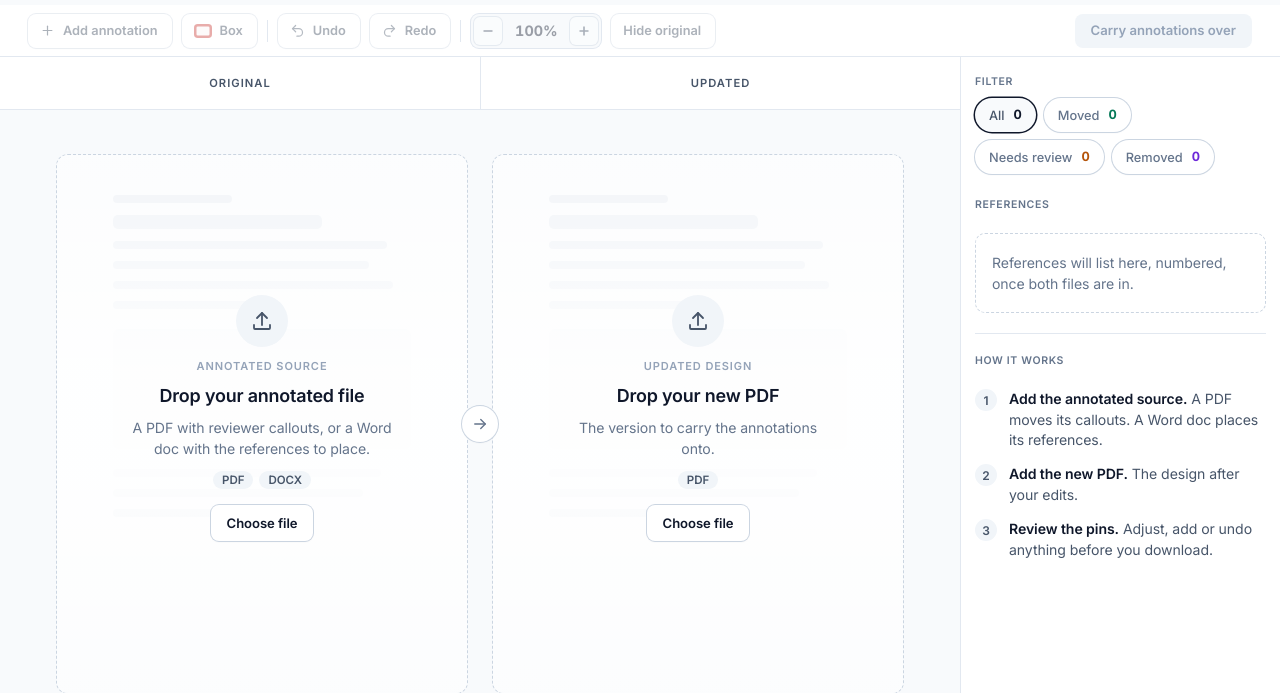
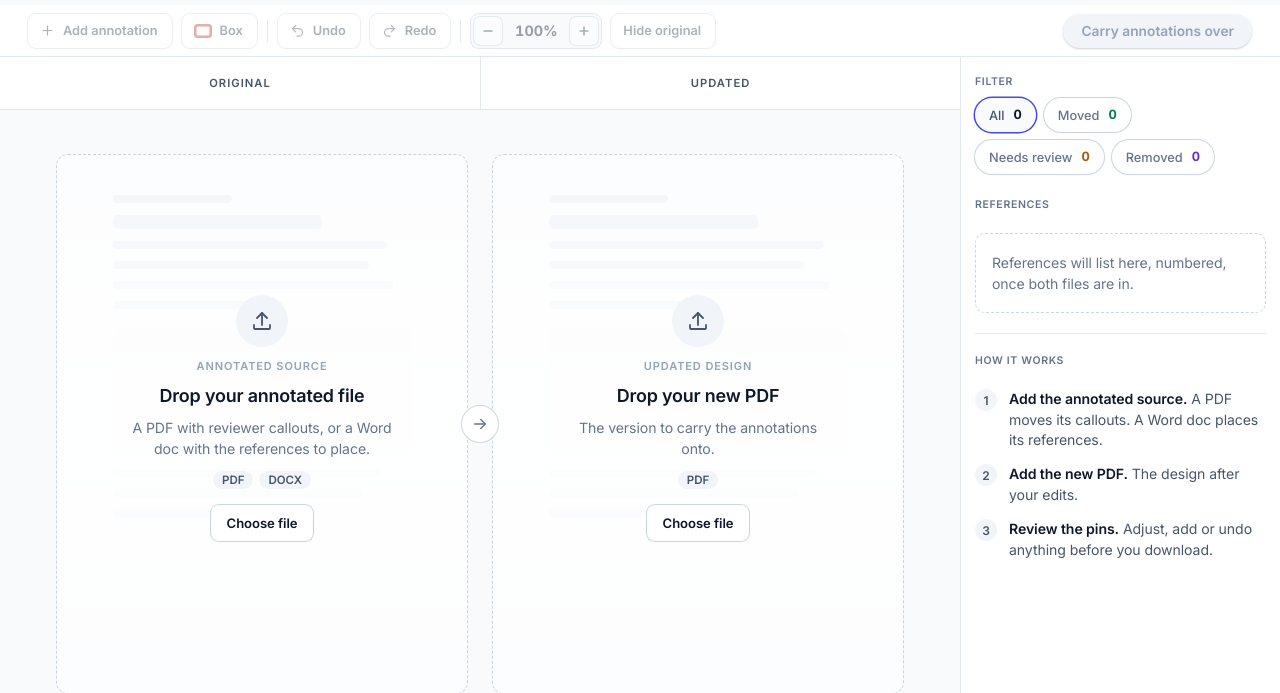
Before and after one commit to perrygerard/annotating-tool, a Flask app: page / in a window 1280 px wide. Shown: the part 51-744 px from the top of the page. Run offline with Flask 3, Linux system fonts and the light colour scheme; parts of the project's set-up code (start-up, migrations or seed data) failed here and were passed over; some libraries are stand-ins or nearby versions; some web fonts are replaced.

Commit message:
Add files via upload

```diff
--- a/templates/index.html
+++ b/templates/index.html
@@ -56,7 +56,7 @@
     .mode-btn { flex: 1; font: inherit; font-size: 0.82rem; font-weight: 600; color: #475569; background: transparent; border: none; border-radius: 999px; padding: 8px 12px; cursor: pointer; transition: background .15s, color .15s, box-shadow .15s; }
     .mode-btn:hover { color: #0f172a; }
     .mode-btn.active { background: #fff; color: #0f172a; box-shadow: 0 1px 2px rgb(15 23 42 / .12), 0 0 0 1px #e2e8f0; }
-    .mode-btn:focus-visible { outline: 2px solid #0ea5e9; outline-offset: 2px; }
+    .mode-btn:focus-visible { outline: 2px solid #4449F2; outline-offset: 2px; }
     .template-link { display: none; margin-top: 12px; font-size: 0.8rem; color: #475569; text-align: center; }
     .template-link a { color: #0369a1; font-weight: 600; text-decoration: none; }
     .template-link a:hover { text-decoration: underline; }
@@ -264,12 +264,12 @@
       --ink: #0f172a; --ink-mid: #475569; --ink-light: #64748b;
       --bench: #f1f5f9; --bg: #f8fafc; --surface: #ffffff; --paper: #ffffff; --chrome: #ffffff;
       --line: #e2e8f0; --border: #e2e8f0;
-      --accent: #0ea5e9; --accent-dark: #0284c7; --accent-light: #f0f9ff;
+      --accent: #4449F2; --accent-dark: #373BD6; --accent-light: #eff0ff;
       --success: #047857; --success-bg: #ecfdf5; --success-border: #a7f3d0;
       --warn: #b45309;    --warn-bg: #fffbeb;    --warn-border: #fde68a;
       --removed: #6d28d9; --removed-bg: #f5f3ff; --removed-border: #ddd6fe;
       --error: #b91c1c;   --error-bg: #fef2f2;
-      --btn: #0f172a; --btn-fg: #ffffff; --btn-hover: #334155; --field: #f8fafc; --label-bg: #ffffff;
+      --btn: #4449F2; --btn-fg: #ffffff; --btn-hover: #373BD6; --field: #f8fafc; --label-bg: #ffffff;
       --radius: 12px; --shadow: 0 0 0 1px rgb(15 23 42 / .05), 0 1px 3px rgb(15 23 42 / .06), 0 8px 24px -8px rgb(15 23 42 / .08);
       --display: 'Inter', ui-sans-serif, system-ui, -apple-system, 'Segoe UI', sans-serif;
       --wordmark: 'STIX Two Text', 'STIX Two Math', Cambria, 'Times New Roman', serif;
@@ -315,7 +315,7 @@
     html[data-theme="tailwind"] .tile { width: auto; height: 34px; gap: 9px; padding: 0 14px; border: none; border-radius: 9999px; background: #fff; box-shadow: 0 0 0 1px #cbd5e1, 0 1px 2px 0 rgb(15 23 42 / .05); transition: background .12s, box-shadow .12s; }
     html[data-theme="tailwind"] .tile::before { display: none; }
     html[data-theme="tailwind"] .tile:hover { background: #f8fafc; }
-    html[data-theme="tailwind"] .tile.active { background: #f8fafc; border-color: transparent; box-shadow: 0 0 0 1.5px #0f172a, 0 1px 2px 0 rgb(15 23 42 / .05); }
+    html[data-theme="tailwind"] .tile.active { background: #f8fafc; border-color: transparent; box-shadow: 0 0 0 1.5px #4449F2, 0 1px 2px 0 rgb(15 23 42 / .05); }
     html[data-theme="tailwind"] .tile-label { flex: none; font-size: 0.8rem; font-weight: 500; color: #64748b; }
     html[data-theme="tailwind"] .tile.active .tile-label { color: #475569; }
     html[data-theme="tailwind"] .tile-num { font-size: 0.8rem; font-weight: 700; letter-spacing: 0; color: #0f172a; }
@@ -325,7 +325,7 @@
     .filter-title { margin: 0 0 10px; }
     html[data-theme="tailwind"] .ann-item { border: none; border-radius: 5px; box-shadow: 0 0 0 1px rgb(15 23 42 / .08), 0 1px 2px rgb(15 23 42 / .04); }
     html[data-theme="tailwind"] .ann-item:hover { box-shadow: 0 0 0 1px rgb(15 23 42 / .16), 0 1px 2px rgb(15 23 42 / .06); }
-    html[data-theme="tailwind"] .ann-item.open { box-shadow: 0 0 0 2px #0ea5e9, 0 4px 12px -2px rgb(14 165 233 / .2); }
+    html[data-theme="tailwind"] .ann-item.open { box-shadow: 0 0 0 2px #4449F2, 0 4px 12px -2px rgb(68 73 242 / .2); }
     html[data-theme="tailwind"] .num-dot { font-family: var(--body); font-weight: 700; }
     html[data-theme="tailwind"] .badge.moved, html[data-theme="tailwind"] .badge.reviewed { box-shadow: inset 0 0 0 1px var(--success-border); }
     html[data-theme="tailwind"] .badge.needs_look { box-shadow: inset 0 0 0 1px var(--warn-border); }
@@ -407,9 +407,10 @@
     .zone-arrow { position: absolute; left: 50%; top: 50%; transform: translate(-50%, -50%); width: 36px; height: 36px; border-radius: 99px; background: #fff; color: #64748b; display: flex; align-items: center; justify-content: center; box-shadow: 0 0 0 1px #cbd5e1, 0 1px 2px 0 rgb(15 23 42 / .05); z-index: 2; pointer-events: none; }
     .drop-actions { display: flex; flex-direction: column; align-items: center; gap: 8px; }
     .drop-actions .intro-text { margin: 0; font-size: .8rem; color: #94a3b8; max-width: none; }
-    .toolbar .submit-btn { margin: 0 0 0 auto; width: auto; height: 34px; padding: 0 16px; border-radius: 8px; font-size: .82rem; font-weight: 600; box-shadow: none; }
+    .toolbar .submit-btn { margin: 0 0 0 auto; width: auto; height: auto; padding: 9px 18px; border-radius: 999px; font-size: .86rem; font-weight: 600; box-shadow: 0 1px 2px rgb(15 23 42 / .2); }
     .toolbar .submit-btn:disabled { background: #f1f5f9; color: #94a3b8; cursor: not-allowed; opacity: 1; }
-    .toolbar .submit-btn:not(:disabled) { background: #0f172a; color: #fff; }
+    .toolbar .submit-btn:not(:disabled) { background: var(--btn); color: var(--btn-fg); }
+    .toolbar .submit-btn:hover:not(:disabled) { background: var(--btn-hover); }
 
     .dc-edit-label { display: flex; justify-content: space-between; align-items: baseline; margin: 2px 0 5px; font-size: .68rem; font-weight: 600; letter-spacing: .06em; text-transform: uppercase; color: #64748b; }
     .dc-edit-hint { font-weight: 500; letter-spacing: 0; text-transform: none; color: #94a3b8; }
@@ -417,7 +418,7 @@
     .ann-item .dc-edit:hover { box-shadow: 0 0 0 1px #94a3b8, 0 1px 2px 0 rgb(15 23 42 / .05); }
     .ann-item .dc-edit:focus { box-shadow: 0 0 0 2px #0ea5e9; background-color: #fff; }
     .ann-item .dc-edit:focus ~ *, .ann-item .dc-edit-label:has(+ .dc-edit:focus) .dc-edit-hint { color: #0ea5e9; }
-    html[data-theme="tailwind"] .toolbar .submit-btn { display: inline-flex; align-items: center; justify-content: center; height: 34px; padding: 0 16px; line-height: 1; border-radius: 8px; font-size: .82rem; box-shadow: none; }
+    html[data-theme="tailwind"] .toolbar .submit-btn { display: inline-flex; align-items: center; justify-content: center; height: auto; padding: 9px 18px; line-height: normal; border-radius: 999px; font-size: .86rem; box-shadow: 0 1px 2px rgb(15 23 42 / .2); }
     body.has-results #submit-btn { display: none; }
     #rail-empty { display: flex; flex-direction: column; gap: 12px; }
     body.has-results #rail-empty { display: none; }
```
